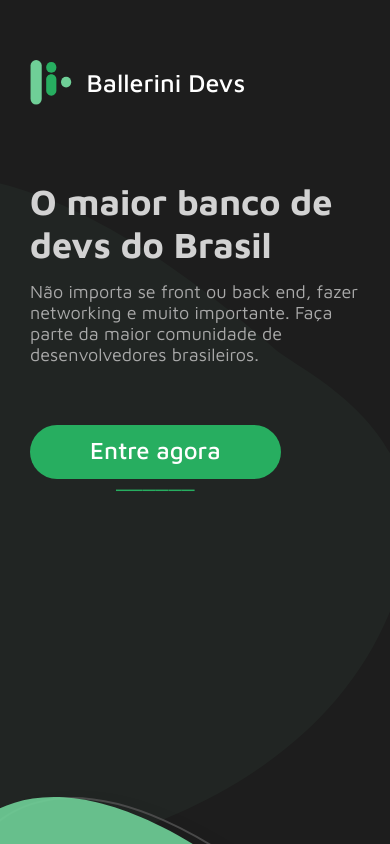
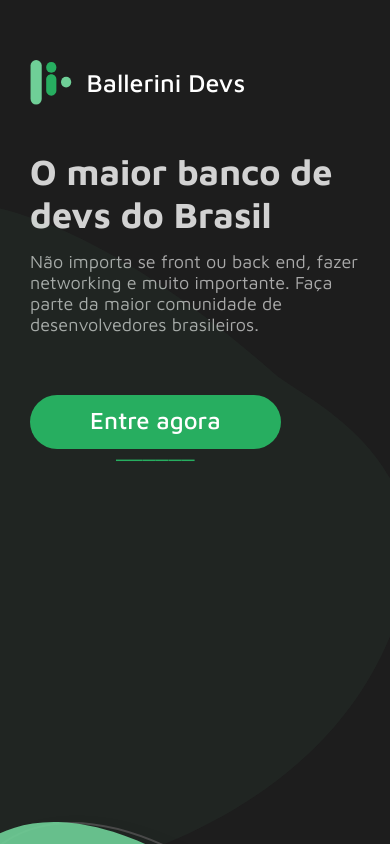
Before and after one commit to willperes/desafio-react-ballerini, a Next.js app: page / in a window 390 px wide. Built offline with nearby package versions, Linux system fonts and the light colour scheme.

Commit message:
Correção na responsividade da página principal

```diff
--- a/pages/devs.tsx
+++ b/pages/devs.tsx
@@ -9,7 +9,7 @@ import { CustomButton } from "../src/components/CustomButton";
 import { DevCard } from "../src/components/DevCard";
 import { Header } from "../src/components/Header";
 import { useModal } from "../src/hooks/useModal";
-import { AddButtonContainer, DevsContainer, NoDevs } from "../src/styles/pages/devs/styles";
+import { AddButtonContainer, DevsContainer, NoDevs, Wrapper } from "../src/styles/pages/devs/styles";
 
 import { GrFormNext, GrFormPrevious } from 'react-icons/gr';
 
@@ -63,7 +63,7 @@ export default function Devs() {
     }, [filteredDevs]);
 
     return (
-        <>
+        <Wrapper>
             <AddDeveloperModal />
             <DeleteDeveloperModal />
             <EditDeveloperModal />
@@ -98,6 +98,6 @@ export default function Devs() {
                     </NoDevs>
                 )}
             </DevsContainer>
-        </>
+        </Wrapper>
     );
 }
--- a/pages/index.tsx
+++ b/pages/index.tsx
@@ -6,6 +6,7 @@ import { Wrapper } from '../src/styles/pages/index/styles';
 const Home: NextPage = () => {
   return (
     <Wrapper>
+      <div className="home-page-blobs" />
       <Header isSearchVisible={false} />
       <Hero />
     </Wrapper>
--- a/src/components/Header/styles.ts
+++ b/src/components/Header/styles.ts
@@ -1,6 +1,8 @@
 import styled from 'styled-components';
 
 export const HeaderContainer = styled.header`
+    position: absolute;
+
     max-width: 1200px;
     width: 100%;
     margin: 4rem auto 0;
--- a/src/components/Hero/styles.ts
+++ b/src/components/Hero/styles.ts
@@ -2,6 +2,11 @@ import styled from "styled-components";
 
 export const HeroContainer = styled.main`
     display: flex;
+    padding: 5rem 0;
+
+    @media (max-width: 930px) {
+        padding: 10rem 0 5rem;
+    }
 `
 
 export const Wrapper = styled.section`
@@ -14,20 +19,8 @@ export const Wrapper = styled.section`
     grid-template-columns: repeat(2, 1fr);
     align-items: center;
 
-    @media (max-width: 1280px) {
-        margin-top: 0;
-    }
-
-    @media (max-width: 900px) {
-        margin-top: 2.5rem;
-    }
-
     @media (max-width: 800px) {
-        height: 100%;
-        margin-top: 5rem;
         display: flex;
-        align-content: center;
-        justify-content: center;
     }
 `
 
--- a/src/styles/pages/index/styles.ts
+++ b/src/styles/pages/index/styles.ts
@@ -1,9 +1,16 @@
 import styled from "styled-components";
 
 export const Wrapper = styled.div`
-    height: 100vh;
-    overflow: hidden;
-
-    background: url('/images/blobs.svg') no-repeat;
-    background-position-y: 175px;
+    .home-page-blobs {
+        height: 100rem;
+        overflow: hidden;
+        position: fixed;
+        top: 0;
+        left: 0;
+        bottom: 0;
+        right: 0;
+        background: url('/images/blobs.svg') no-repeat;
+        background-attachment: fixed;
+        background-position-y: 200px;
+    }
 `
```
Also changed, not shown: src/styles/pages/devs/styles.ts (+8 -6 lines).
